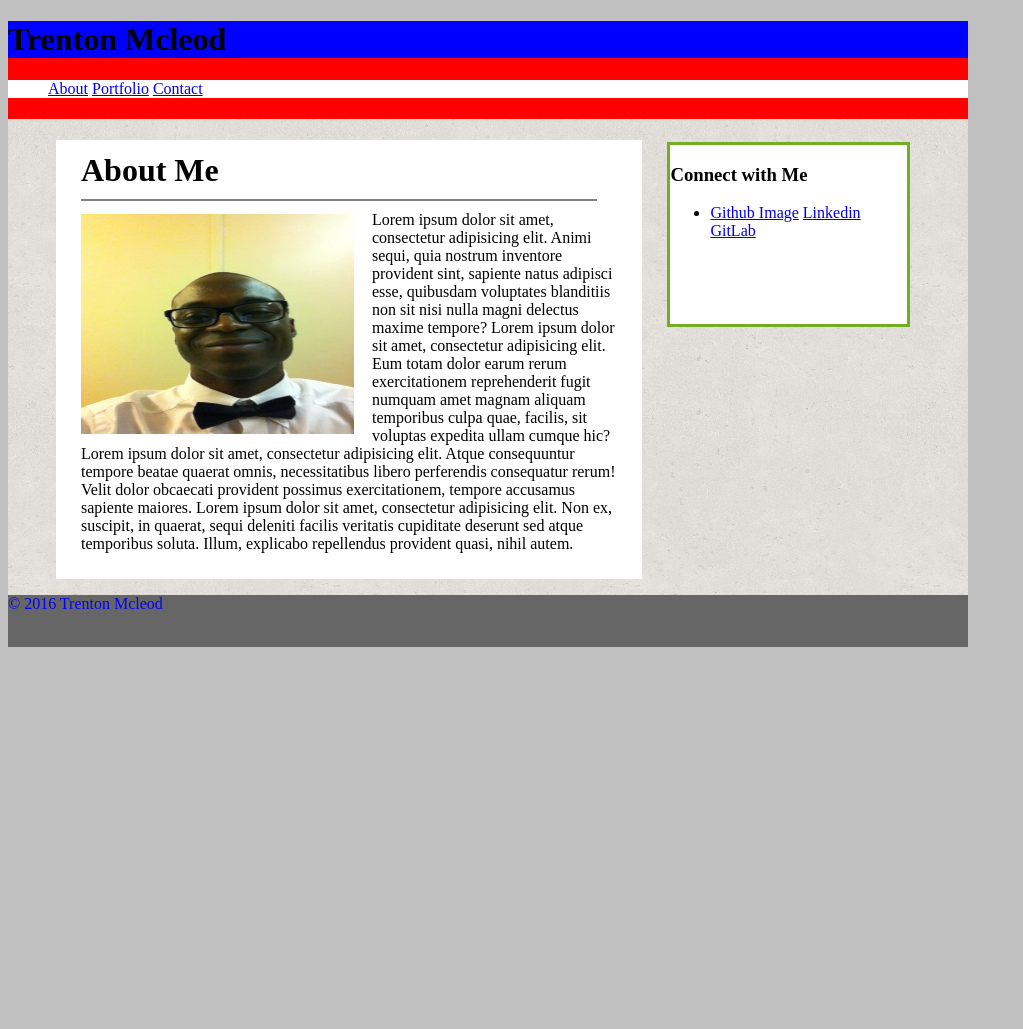
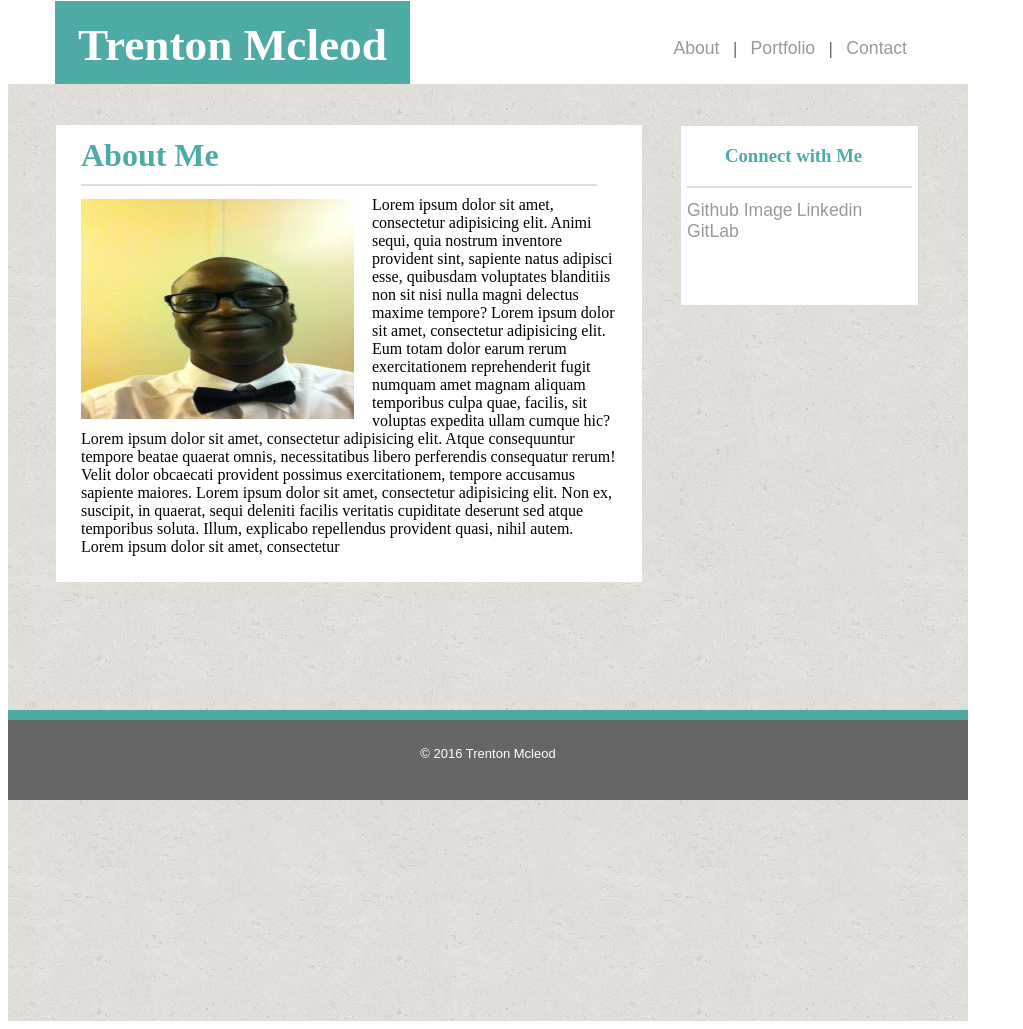
Before and after one commit to TrentonMGT/Basic-Portfolio, a PHP site: page / in a window 1280 px wide. Shown: the whole page, without its empty margins (0-1023 px from the left). Before the commit the page ends 647 px from the top, so only its background shows below. Run offline with PHP 8.4, Linux system fonts and the light colour scheme.

Commit message:
complete css structure

```diff
--- a/assets/css/style.css
+++ b/assets/css/style.css
@@ -1,52 +1,84 @@
 
-p {
-	color: blue;
-	font-family: "Times New Roman", Times, serif;
+
+ul {
+    list-style-type: none;
 }
 
-.bio-text {
-	float: left;
-
+#social-media-title {
+	margin-left: 44px;
+	color:#fff;
 }
 
 body {
 	width: 650px;
-	background-color: silver;
+
+}
+
+
+#nav-ul a {
+    display: inline;
+    padding: 10px;
+    text-decoration: none;
+    font-size: 110%;
+    color: #999999;
+    font-family: Arial, Helvetica, sans-serif;
+    font-weight: 100;
 }
 
 #wrapper {
 	background-color: maroon;
 	background-image: url("../image/cork-wallet.png");
 	width: 960px;
+	height: 1000px;
 }
 
 #header-logo {
-	background: red;
-	padding-bottom: 5px;
-	/*position: fixed !important;*/
-   	width: 100%;
+	overflow: hidden;
+    background-color: #fff;
+    position: fixed;
+    height: 84px;
+   	width: 960px;
+   	margin: 0;
+    padding: 0;
+    top: 0;
    	z-index: 10000;
+
 }
 
 #name {
-	background: blue;
+	position: relative;
+    top: -29px;
+    left: 47px;
+    color: #fff;
+    background-color: #4EAAA4;
+    width: 355px;
+    height: 52px;
+    text-align: center;
+    font-size: 283%;
+    padding-bottom: 18px;
+    padding-top: 18px;
 }
 
 #nav-bar {
-	background: white;
+	position: relative;
+    background-color: #fff;
+    float: right;
+    margin-right: 51px;
+    top: -127px;
+    bottom: 218px;
 }
 
 #nav-li {
-	background: green;
+	float: left;
 }
 
 #social-media {
 	position: relative;
-	left: -6%;
+	left: -5%;
 	right: 20%;
 	bottom:10%;
-	top: 10%;
-	border: 3px solid #73AD21;
+	top: 80px;
+	border: 2px solid #DDD;
 	width: 237px;
 	height: 179px;
 	float: right;
@@ -59,7 +91,7 @@ body {
     position: relative;
     left: 5%;
     right: 1%;
-    top: 1%;
+    top: 104px;
     bottom: 1%;
     background-color: #fff;
     border: gray;
@@ -78,6 +110,7 @@ body {
 }
 
 .about-me {
+	color: #4EAAA4;
 	position: relative;
     left: 0px;
     right: 1px;
@@ -85,15 +118,55 @@ body {
     bottom: 1px;
     width: 516px;
     height: 47px;
-    border-bottom: 2px solid gray;
+    border-bottom: 2px solid #DDDDDD;
     text-align: initial;
 }
 
-/*img {
-	float: left;
-}*/
-
 footer {
 	background: #666;
-	height:52px;
+	overflow: hidden;
+    background-color: #fff;
+    position: fixed;
+    height: 80px;
+   	width: 960px;
+   	margin: 0;
+    padding: 0;
+    bottom: 0;
+   	z-index: 10000;
+   	background-color: #666666;
+   	border-top: 10px solid #4EAAA4;
+   	text-align: center;
 }
+
+p#footer {
+	margin-top: 26px;
+	color:#fff;
+	font-family: Arial, Helvetica, sans-serif;
+	font-weight: lighter;
+	font-size: small;
+}
+
+#social-media a {
+    display: inline;
+    padding: 0px;
+    text-decoration: none;
+    font-size: 110%;
+    color: #999999;
+    font-family: Arial, Helvetica, sans-serif;
+    font-weight: 100;
+    margin: 0;
+    padding: 0;
+}
+#social-media ul {
+	padding: 0;
+}
+
+#social-media li {
+	border-top: 2px solid #DDDDDD;
+	margin: 2px 6px 0 6px;
+	padding-top: 12px;
+}
+
+h3#social-media-title {
+	color: #4EAAA4;
+}
--- a/index.html
+++ b/index.html
@@ -15,9 +15,9 @@
 			<!-- Navbar -->
 				<nav id="nav-bar">
 					<ul id="nav-ul"
-						<li id="nav-li">
-							<a href="index.html">About</a>
-							<a href="portfolio.html">Portfolio</a>
+						<li>
+							<a href="index.html">About</a> |
+							<a href="portfolio.html">Portfolio</a> |
 							<a href="contact.html">Contact</a>
 						</li>
 					</ul>
@@ -29,9 +29,9 @@
 			</h3>
 			<ul>
 				<li>
-					<a href="github.com"><img src="" alt="">Github Image</a>
-					<a href="https://www.linkedin.com/"><img src="" alt="">Linkedin</a>
-					<a href="http://gt.bootcampcontent.com/GT-Coding-Boot-Camp/01-17-Class-Content/raw/master/01-html-css-three-days/2-Homework/Images/Portfolio_About.png"><img src="" alt="">GitLab</a>
+					<a href="#"><img src="" alt="">Github Image</a>
+					<a href="#"><img src="" alt="">Linkedin</a>
+					<a href="#"><img src="" alt="">GitLab</a>
 				</li>
 			</ul>
 		</div>
@@ -41,11 +41,12 @@
 				<h1 class="about-me">
 					About Me
 				</h1>
-				<p class="bio-text">
+				<p class="text">
 					<div class="porfolio-img">
 						<img src="/Users/Boanerges/Desktop/bootCampGT/Basic-Portfolio/assets/image/TrentonM.jpg" alt="Trenton" width="273" height="220">
 					</div>
 					Lorem ipsum dolor sit amet, consectetur adipisicing elit. Animi sequi, quia nostrum inventore provident sint, sapiente natus adipisci esse, quibusdam voluptates blanditiis non sit nisi nulla magni delectus maxime tempore? Lorem ipsum dolor sit amet, consectetur adipisicing elit. Eum totam dolor earum rerum exercitationem reprehenderit fugit numquam amet magnam aliquam temporibus culpa quae, facilis, sit voluptas expedita ullam cumque hic? Lorem ipsum dolor sit amet, consectetur adipisicing elit. Atque consequuntur tempore beatae quaerat omnis, necessitatibus libero perferendis consequatur rerum! Velit dolor obcaecati provident possimus exercitationem, tempore accusamus sapiente maiores. Lorem ipsum dolor sit amet, consectetur adipisicing elit. Non ex, suscipit, in quaerat, sequi deleniti facilis veritatis cupiditate deserunt sed atque temporibus soluta. Illum, explicabo repellendus provident quasi, nihil autem.
+					Lorem ipsum dolor sit amet, consectetur
 				</p>
 			</div>
 			<footer>
```
Also changed, not shown: 1 other file.
